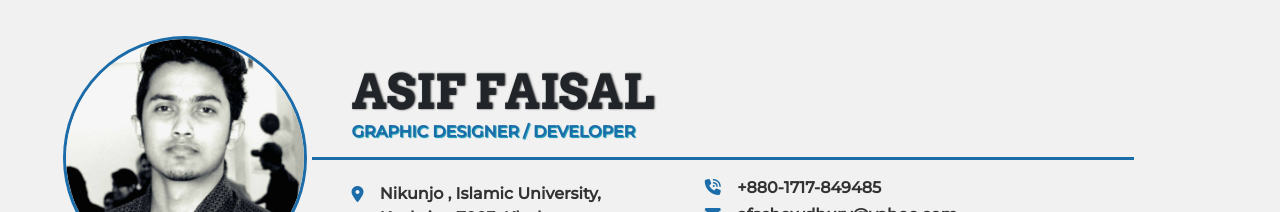
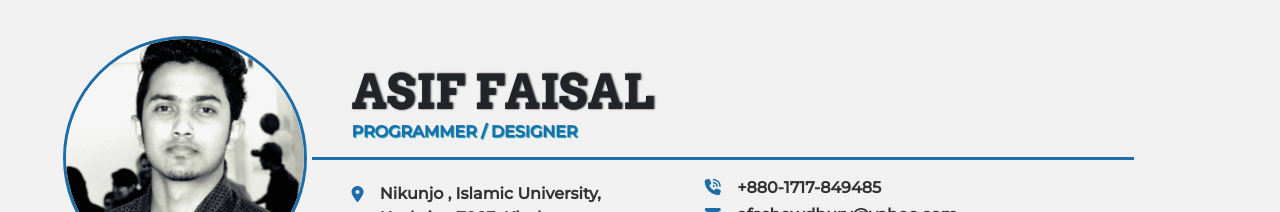
Before and after one commit to afs-chowdhury/cv-page-wide, a plain HTML site: page index.html in a window 1280 px wide. Shown: the top 212 px of the page. Drawn offline with nearby package versions, Linux system fonts and the light colour scheme; files whose address does not match are found by name.

Commit message:
fixed subtitle

```diff
--- a/index.html
+++ b/index.html
@@ -53,7 +53,7 @@
             </div>
             <div class="col-lg-8 top-section-texts">
                 <h1>ASIF FAISAL</h1>
-                <H3 class="subtitle">Graphic Designer / developer</H3>
+                <H3 class="subtitle">Programmer / Designer</H3>
                 <hr class="top-section-hr">
 
                 <div class="address-top">
```
